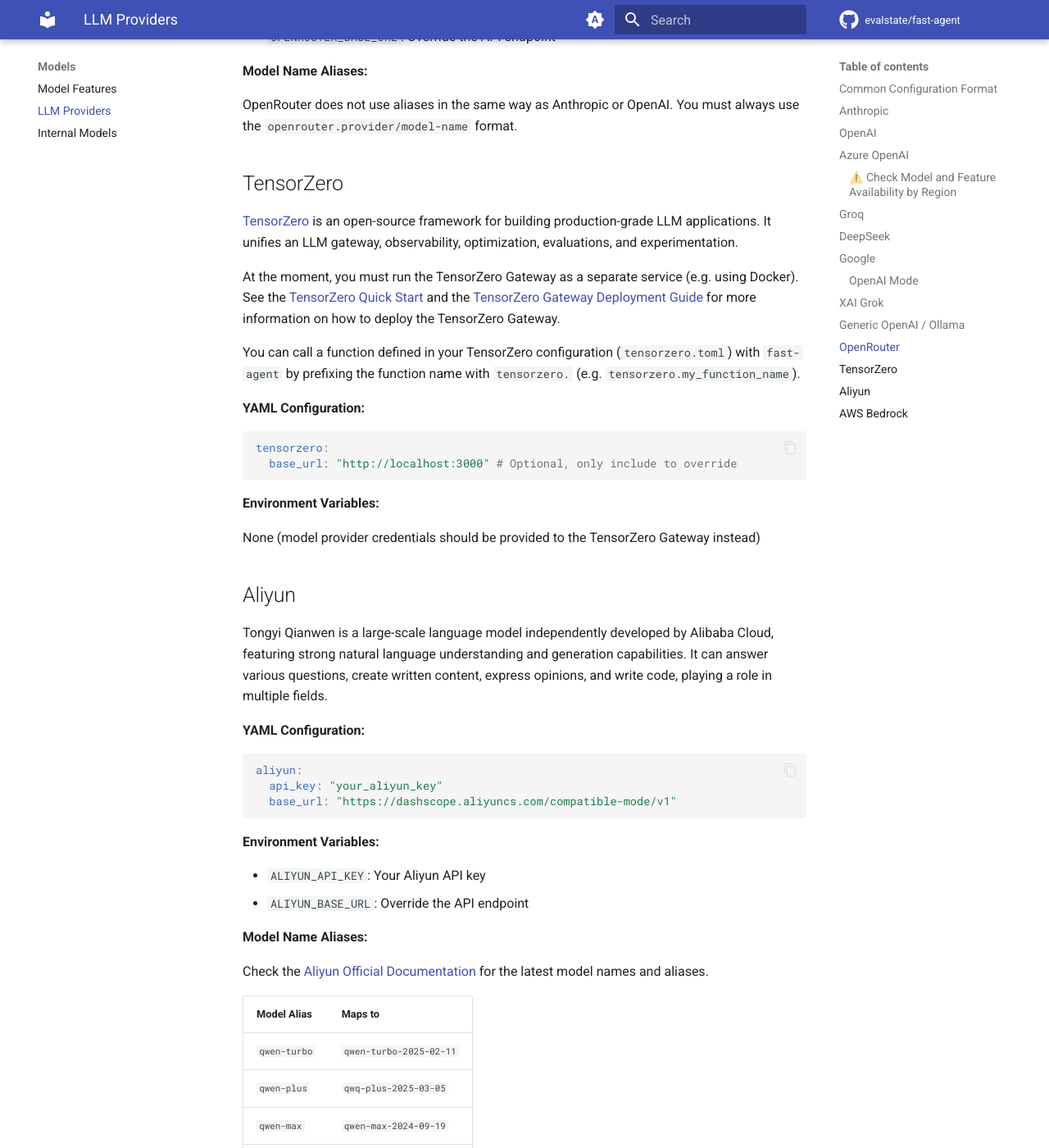
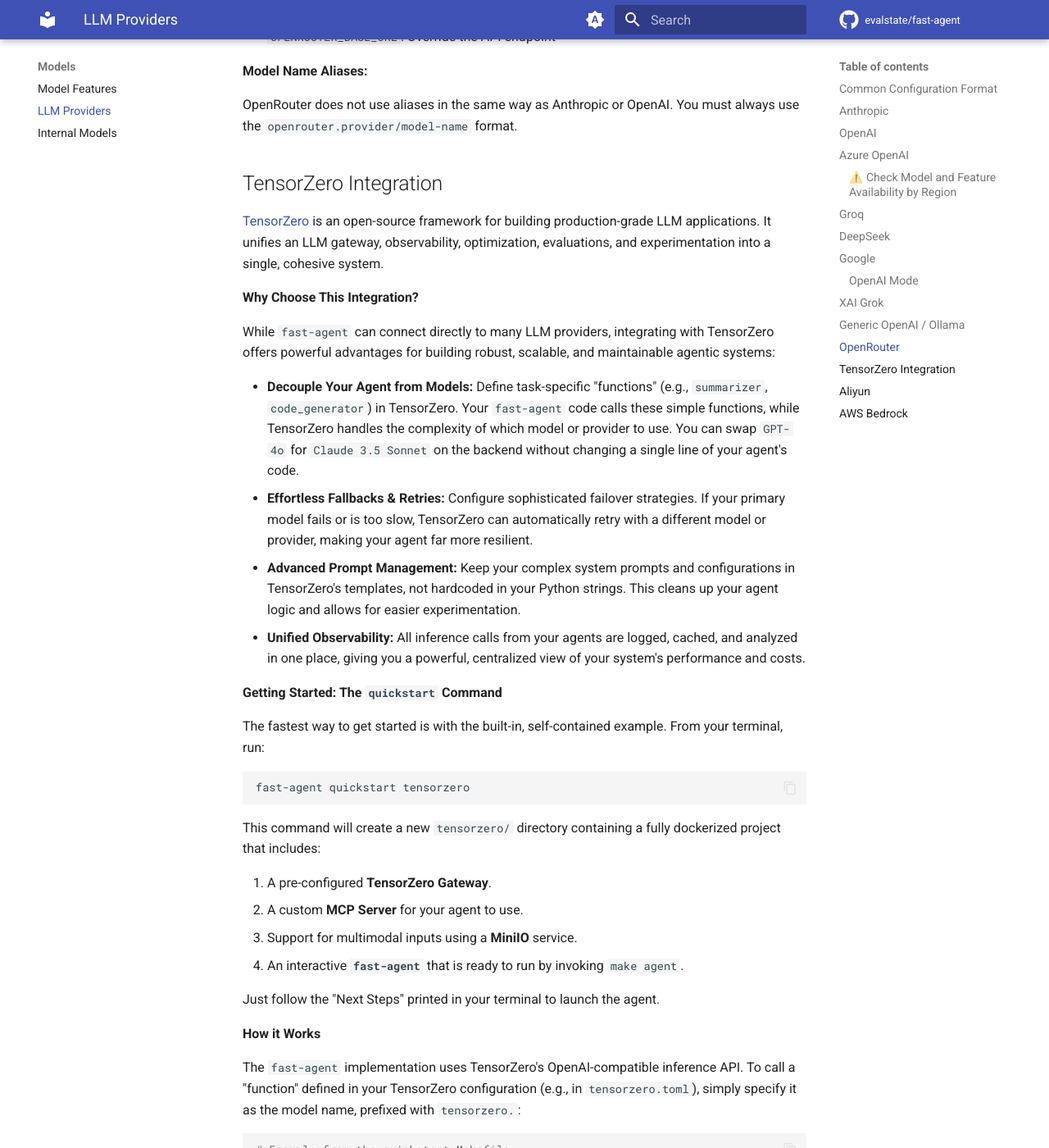
Before and after one commit to evalstate/fast-agent-docs, an MkDocs documentation site: the page built from docs/models/llm_providers.md, in a window 1280 px wide and 1400 px high, scrolled down 7780 px. Shown: the whole window at 82% size. Built offline with MkDocs 1.6.1 and Material for MkDocs 9.7.7, drawn with Linux system fonts in a browser that asks for light colours; comment, search, counter and statistics services are not loaded; some of the changed text lies outside the part shown.

Commit message:
update t0 docs

````diff
--- a/docs/models/llm_providers.md
+++ b/docs/models/llm_providers.md
@@ -301,17 +301,52 @@
 
 OpenRouter does not use aliases in the same way as Anthropic or OpenAI. You must always use the `openrouter.provider/model-name` format.
 
-## TensorZero
+## TensorZero Integration
 
-[TensorZero](https://tensorzero.com/) is an open-source framework for building production-grade LLM applications.
-It unifies an LLM gateway, observability, optimization, evaluations, and experimentation.
+[TensorZero](https://tensorzero.com/) is an open-source framework for building production-grade LLM applications. It unifies an LLM gateway, observability, optimization, evaluations, and experimentation into a single, cohesive system.
 
-At the moment, you must run the TensorZero Gateway as a separate service (e.g. using Docker).
-See the [TensorZero Quick Start](https://tensorzero.com/docs/quickstart) and the [TensorZero Gateway Deployment Guide](https://www.tensorzero.com/docs/gateway/deployment/) for more information on how to deploy the TensorZero Gateway.
+**Why Choose This Integration?**
 
-You can call a function defined in your TensorZero configuration (`tensorzero.toml`) with `fast-agent` by prefixing the function name with `tensorzero.` (e.g. `tensorzero.my_function_name`).
+While `fast-agent` can connect directly to many LLM providers, integrating with TensorZero offers powerful advantages for building robust, scalable, and maintainable agentic systems:
 
-**YAML Configuration:**
+  * **Decouple Your Agent from Models:** Define task-specific "functions" (e.g., `summarizer`, `code_generator`) in TensorZero. Your `fast-agent` code calls these simple functions, while TensorZero handles the complexity of which model or provider to use. You can swap `GPT-4o` for `Claude 3.5 Sonnet` on the backend without changing a single line of your agent's code.
+  * **Effortless Fallbacks & Retries:** Configure sophisticated failover strategies. If your primary model fails or is too slow, TensorZero can automatically retry with a different model or provider, making your agent far more resilient.
+  * **Advanced Prompt Management:** Keep your complex system prompts and configurations in TensorZero's templates, not hardcoded in your Python strings. This cleans up your agent logic and allows for easier experimentation.
+  * **Unified Observability:** All inference calls from your agents are logged, cached, and analyzed in one place, giving you a powerful, centralized view of your system's performance and costs.
+
+**Getting Started: The `quickstart` Command**
+
+The fastest way to get started is with the built-in, self-contained example. From your terminal, run:
+
+```bash
+fast-agent quickstart tensorzero
+```
+
+This command will create a new `tensorzero/` directory containing a fully dockerized project that includes:
+
+1.  A pre-configured **TensorZero Gateway**.
+2.  A custom **MCP Server** for your agent to use.
+3.  Support for multimodal inputs using a **MiniIO** service.
+4.  An interactive **`fast-agent`** that is ready to run by invoking `make agent`.
+
+Just follow the "Next Steps" printed in your terminal to launch the agent.
+
+**How it Works**
+
+The `fast-agent` implementation uses TensorZero's OpenAI-compatible inference API. To call a "function" defined in your TensorZero configuration (e.g., in `tensorzero.toml`), simply specify it as the model name, prefixed with `tensorzero.`:
+
+```bash
+# Example from the quickstart Makefile
+uv run agent.py --model=tensorzero.test_chat
+```
+
+By leveraging the common OpenAI interface, the integration remains simple and benefits from the extensive work done to support OpenAI-based models and features within both `fast-agent` and TensorZero.
+
+TensorZero is an [Apache 2.0 licensed project](https://github.com/sproutfi/tensorzero?tab=License-1-ov-file) and you can find more details in the [official documentation](https://www.tensorzero.com/docs).
+
+**YAML Configuration**
+
+By default, the TenzorZero Gateway runs on `http://localhost:3000`. You can override this by specifying the `base_url` in your configuration.
 
 ```yaml
 tensorzero:
````
